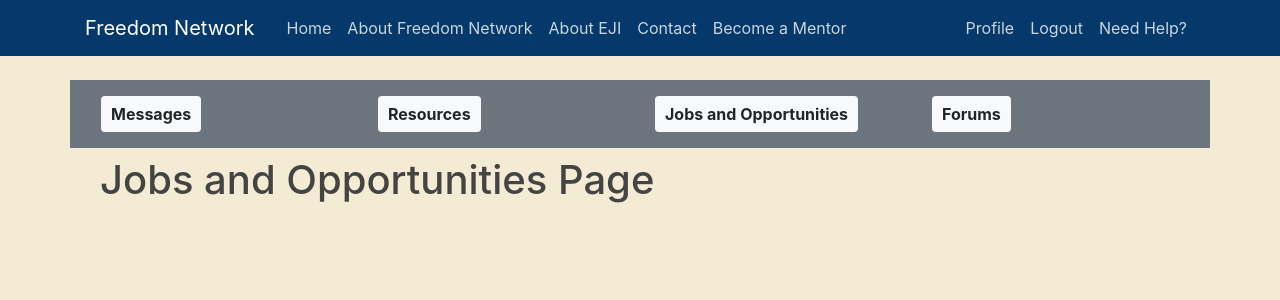
After one commit to alex-eman/freedom-network, a Django app: page /jobs/ in a window 1280 px wide. The commit adds this page. Shown: the top 300 px of the page. Run offline with Django 3.2, Linux system fonts and the light colour scheme; the visitor is signed in with stand-in values (Sample User, id 1); some libraries are stand-ins or nearby versions.

Commit message:
small html changes, added new pages

```diff
--- a/hub/static/hub/main.css
+++ b/hub/static/hub/main.css
@@ -1,5 +1,5 @@
 body {
-    background: #fafafa;
+    background: #f4ebd4;
     color: #333333;
     margin-top: 5rem;
   }
@@ -83,3 +83,8 @@ body {
   .account-heading {
     font-size: 2.5rem;
   }
+
+  .badge {
+    padding: 10px;
+    font-size: 1rem;
+  }
--- a/hub/templates/hub/base.html
+++ b/hub/templates/hub/base.html
@@ -65,16 +65,16 @@
         {% if user.is_authenticated %}
             <div class="row p-3 mb-2 bg-secondary text-white">
                 <div class="col">
-                    Messages
+                    <a class="badge badge-light" href="{% url 'hub-messages' %}">Messages</a>
                 </div>
                 <div class="col">
-                    Resources
+                    <a class="badge badge-light" href="{% url 'hub-resources' %}">Resources</a>
                 </div>
                 <div class="col">
-                    Jobs and Opportunities
+                    <a class="badge badge-light" href="{% url 'hub-jobs' %}">Jobs and Opportunities</a>
                 </div>
                 <div class="col">
-                    Forums
+                    <a class="badge badge-light" href="{% url 'hub-forums' %}">Forums</a>
                 </div>
             </div>
         {% endif %}
--- /dev/null
+++ b/hub/templates/hub/jobs.html
@@ -0,0 +1,9 @@
+<!-- hub/templates/hub/jobs.html -->
+
+{% extends "hub/base.html" %}
+
+{% block content %}
+
+    <h1>Jobs and Opportunities Page</h1>
+
+{% endblock content %}
--- a/hub/urls.py
+++ b/hub/urls.py
@@ -13,5 +13,9 @@ urlpatterns = [
     path('contact/', views.contact, name='hub-contact'),
     path('become_mentor/', views.become_mentor, name='hub-become_mentor'),
     path('need_help/', views.need_help, name='hub-need_help'),
+    path('messages/', views.messages, name='hub-messages'),
+    path('resources/', views.resources, name='hub-resources'),
+    path('jobs/', views.jobs, name='hub-jobs'),
+    path('forums/', views.forums, name='hub-forums'),
 
 ]
--- a/hub/views.py
+++ b/hub/views.py
@@ -21,3 +21,15 @@ def become_mentor(request):
 
 def need_help(request):
     return render(request, 'hub/need_help.html')
+
+def messages(request):
+    return render(request, 'hub/messages.html')
+
+def resources(request):
+    return render(request, 'hub/resources.html')
+
+def jobs(request):
+    return render(request, 'hub/jobs.html')
+
+def forums(request):
+    return render(request, 'hub/forums.html')
```
Also changed, not shown: hub/templates/hub/forums.html (added, +9 -0 lines), hub/templates/hub/messages.html (added, +9 -0 lines), hub/templates/hub/resources.html (added, +9 -0 lines).
